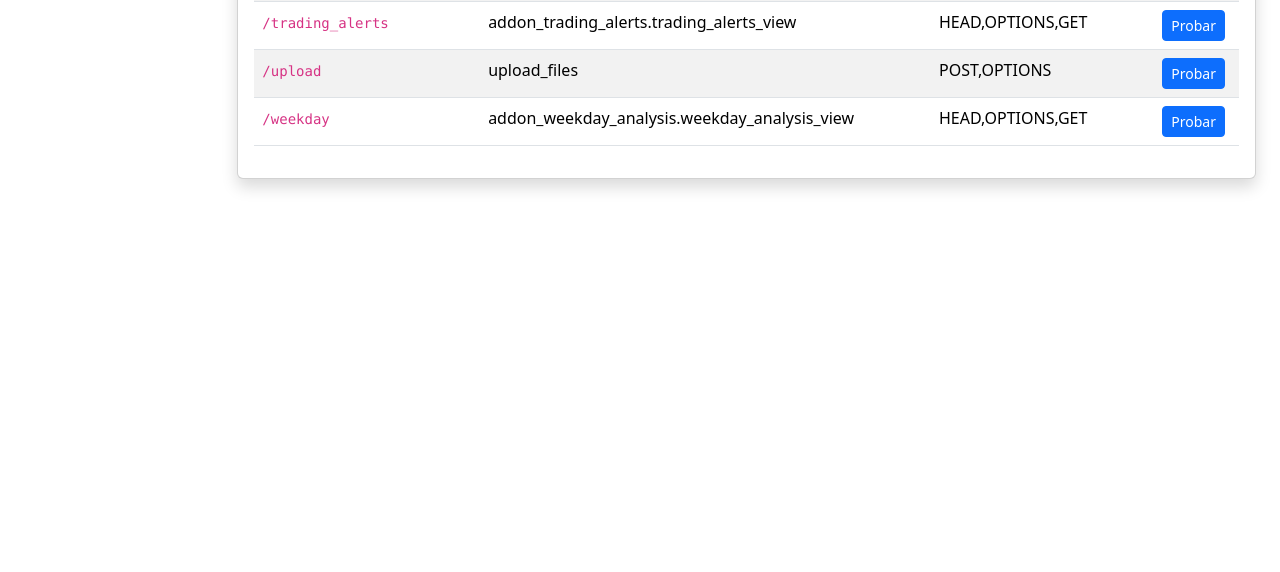
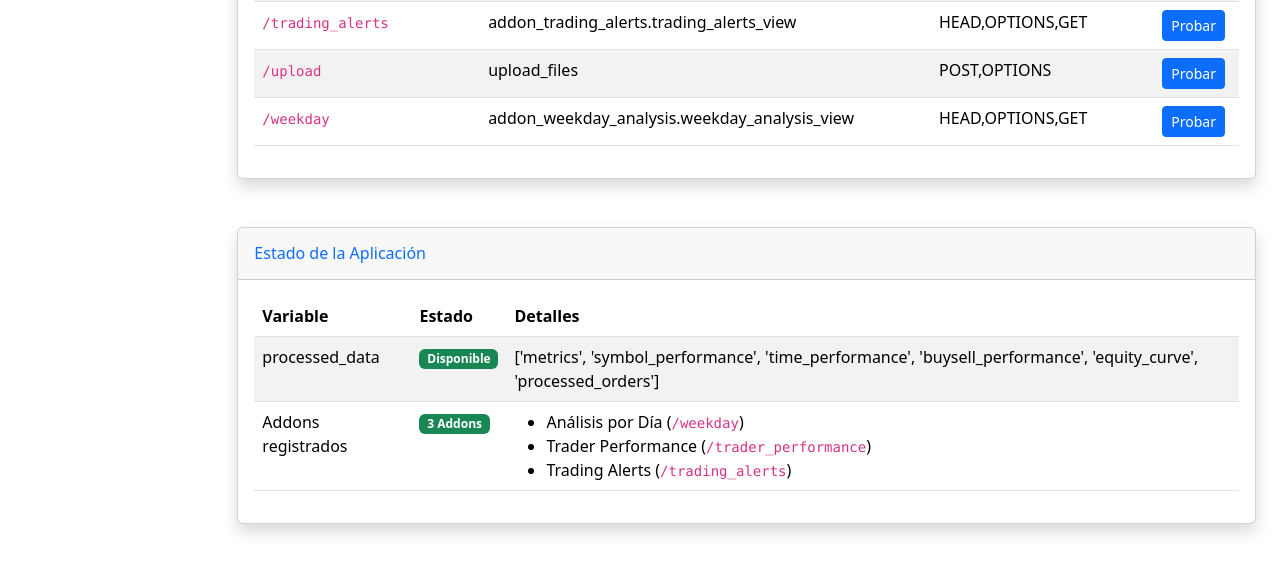
Before and after one commit to Iriartelabs/Travesty, a Flask app: page /debug_routes in a window 1280 px wide. Shown: the part 940-1512 px from the top of the page. Before the commit the page ends 1130 px from the top, so only its background shows below. Run offline with Flask 3, Linux system fonts and the light colour scheme.

Commit message:
Proseguimos

```diff
--- a/app.py
+++ b/app.py
@@ -2,6 +2,7 @@ from flask import Flask, render_template, request, redirect, url_for, flash, jso
 import os
 import csv
 import json
+import pickle
 from datetime import datetime
 import importlib
 
@@ -24,11 +25,35 @@ DEFAULT_ORDERS_PATH = 'data/Orders.csv'
 DEFAULT_TRADES_PATH = 'data/Trades.csv'
 DEFAULT_TICKETS_PATH = 'data/Tickets.csv'
 
+# Ruta para el archivo de caché de datos procesados
+DATA_CACHE_PATH = 'data/processed_cache.pkl'
+
 # Variable global para almacenar resultados (accesible para addons)
 processed_data = None
 
 # Importar desde utils
 from utils.data_processor import process_trading_data
+
+# Función para guardar datos procesados en caché
+def save_processed_data(data):
+    """Guarda los datos procesados en un archivo de caché usando pickle"""
+    os.makedirs(os.path.dirname(DATA_CACHE_PATH), exist_ok=True)
+    with open(DATA_CACHE_PATH, 'wb') as f:
+        pickle.dump(data, f)
+    print(f"[INFO] Datos guardados en caché: {DATA_CACHE_PATH}")
+
+# Función para cargar datos procesados desde caché
+def load_processed_data():
+    """Carga los datos procesados desde un archivo de caché"""
+    if os.path.exists(DATA_CACHE_PATH):
+        try:
+            with open(DATA_CACHE_PATH, 'rb') as f:
+                data = pickle.load(f)
+            print(f"[INFO] Datos cargados desde caché: {DATA_CACHE_PATH}")
+            return data
+        except Exception as e:
+            print(f"[ERROR] No se pudieron cargar datos desde caché: {e}")
+    return None
 
 # Filtros personalizados para plantillas
 @app.template_filter('format_number')
@@ -81,6 +106,9 @@ def upload_files():
                 DEFAULT_TICKETS_PATH
             )
 
+            # Guardar en caché para futuras sesiones
+            save_processed_data(processed_data)
+
             return redirect(url_for('dashboard'))
         else:
             flash('No se encontraron archivos predeterminados', 'error')
@@ -113,6 +141,9 @@ def upload_files():
         # Procesar los datos
         processed_data = process_trading_data(orders_path, trades_path, tickets_path)
 
+        # Guardar en caché para futuras sesiones
+        save_processed_data(processed_data)
+
         # Copiar archivos a la carpeta 'data' para uso futuro
         import shutil
         shutil.copy(orders_path, DEFAULT_ORDERS_PATH)
@@ -124,6 +155,12 @@ def upload_files():
 @app.route('/dashboard')
 def dashboard():
     """Muestra el dashboard con resumen de métricas"""
+    global processed_data
+
+    # Si no hay datos en memoria, intentar cargar desde caché
+    if processed_data is None:
+        processed_data = load_processed_data()
+
     if processed_data is None:
         flash('No hay datos disponibles. Por favor, sube los archivos primero.', 'error')
         return redirect(url_for('index'))
@@ -148,6 +185,12 @@ def dashboard():
 @app.route('/symbols')
 def symbols():
     """Análisis por símbolo"""
+    global processed_data
+
+    # Si no hay datos en memoria, intentar cargar desde caché
+    if processed_data is None:
+        processed_data = load_processed_data()
+
     if processed_data is None:
         flash('No hay datos disponibles. Por favor, sube los archivos primero.', 'error')
         return redirect(url_for('index'))
@@ -166,6 +209,12 @@ def symbols():
 @app.route('/time')
 def time_analysis():
     """Análisis por hora del día"""
+    global processed_data
+
+    # Si no hay datos en memoria, intentar cargar desde caché
+    if processed_data is None:
+        processed_data = load_processed_data()
+
     if processed_data is None:
         flash('No hay datos disponibles. Por favor, sube los archivos primero.', 'error')
         return redirect(url_for('index'))
@@ -195,6 +244,12 @@ def time_analysis():
 @app.route('/buysell')
 def buysell():
     """Análisis por tipo (compra/venta)"""
+    global processed_data
+
+    # Si no hay datos en memoria, intentar cargar desde caché
+    if processed_data is None:
+        processed_data = load_processed_data()
+
     if processed_data is None:
         flash('No hay datos disponibles. Por favor, sube los archivos primero.', 'error')
         return redirect(url_for('index'))
@@ -213,6 +268,12 @@ def buysell():
 @app.route('/trades')
 def trades():
     """Lista detallada de operaciones"""
+    global processed_data
+
+    # Si no hay datos en memoria, intentar cargar desde caché
+    if processed_data is None:
+        processed_data = load_processed_data()
+
     if processed_data is None:
         flash('No hay datos disponibles. Por favor, sube los archivos primero.', 'error')
         return redirect(url_for('index'))
@@ -385,8 +446,11 @@ if __name__ == '__main__':
     # Inicializar el sistema de addons
     AddonRegistry.initialize(app)
 
-    # Comprobar si hay archivos predeterminados y cargarlos
-    if (os.path.exists(DEFAULT_ORDERS_PATH) and
+    # Intentar cargar desde caché primero
+    processed_data = load_processed_data()
+
+    # Si no hay datos en caché, intentar cargar desde archivos
+    if processed_data is None and (os.path.exists(DEFAULT_ORDERS_PATH) and
         os.path.exists(DEFAULT_TRADES_PATH) and
         os.path.exists(DEFAULT_TICKETS_PATH)):
 
@@ -396,7 +460,9 @@ if __name__ == '__main__':
                 DEFAULT_TRADES_PATH,
                 DEFAULT_TICKETS_PATH
             )
-            print(f"[INFO] Datos cargados automáticamente al iniciar: {processed_data is not None}")
+            # Guardar en caché para futuros reinicios
+            save_processed_data(processed_data)
+            print(f"[INFO] Datos cargados y guardados al iniciar: {processed_data is not None}")
         except Exception as e:
             print(f"[ERROR] No se pudieron cargar los datos automáticamente: {e}")
 
--- a/templates/debug_routes.html
+++ b/templates/debug_routes.html
@@ -40,4 +40,67 @@
         </div>
     </div>
 </div>
+
+<div class="row">
+    <div class="col-md-12 mb-4">
+        <div class="card shadow">
+            <div class="card-header py-3">
+                <h6 class="m-0 font-weight-bold text-primary">Estado de la Aplicación</h6>
+            </div>
+            <div class="card-body">
+                <div class="table-responsive">
+                    <table class="table table-striped">
+                        <thead>
+                            <tr>
+                                <th>Variable</th>
+                                <th>Estado</th>
+                                <th>Detalles</th>
+                            </tr>
+                        </thead>
+                        <tbody>
+                            <tr>
+                                <td>processed_data</td>
+                                <td>
+                                    {% if processed_data %}
+                                        <span class="badge bg-success text-white">Disponible</span>
+                                    {% else %}
+                                        <span class="badge bg-danger text-white">No disponible</span>
+                                    {% endif %}
+                                </td>
+                                <td>
+                                    {% if processed_data %}
+                                        {{ processed_data.keys()|list }}
+                                    {% else %}
+                                        No hay datos procesados disponibles
+                                    {% endif %}
+                                </td>
+                            </tr>
+                            <tr>
+                                <td>Addons registrados</td>
+                                <td>
+                                    {% if sidebar_items %}
+                                        <span class="badge bg-success text-white">{{ sidebar_items|length }} Addons</span>
+                                    {% else %}
+                                        <span class="badge bg-warning text-dark">0 Addons</span>
+                                    {% endif %}
+                                </td>
+                                <td>
+                                    {% if sidebar_items %}
+                                        <ul class="mb-0">
+                                            {% for item in sidebar_items %}
+                                                <li>{{ item.name }} (<code>{{ item.route }}</code>)</li>
+                                            {% endfor %}
+                                        </ul>
+                                    {% else %}
+                                        No hay addons registrados
+                                    {% endif %}
+                                </td>
+                            </tr>
+                        </tbody>
+                    </table>
+                </div>
+            </div>
+        </div>
+    </div>
+</div>
 {% endblock %}
```
Also changed, not shown: addons/trader_performance.py (+17 -6 lines), addons/trading_alert_addon.py (+26 -8 lines), addons/weekday_analysis.py (+14 -6 lines).
